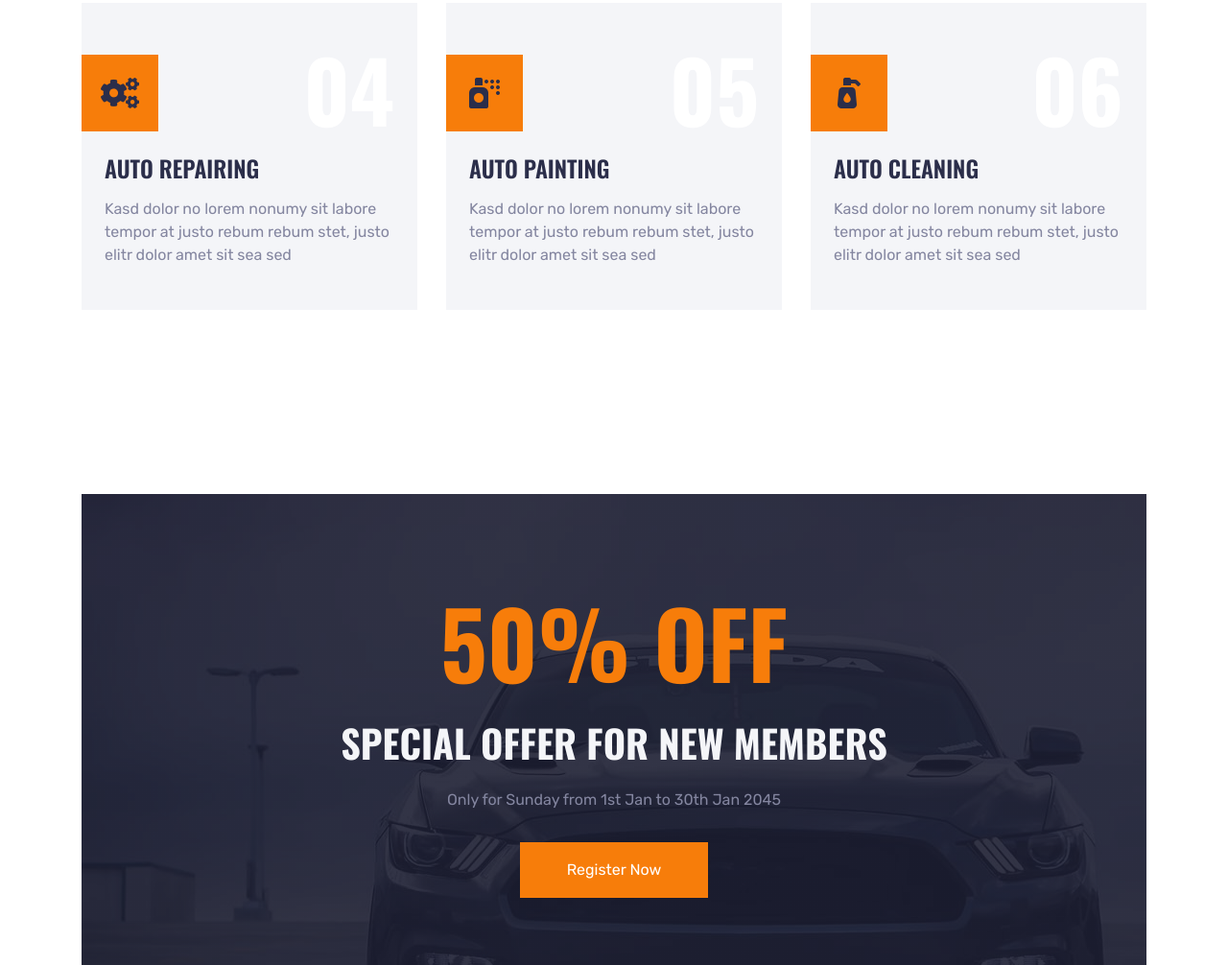
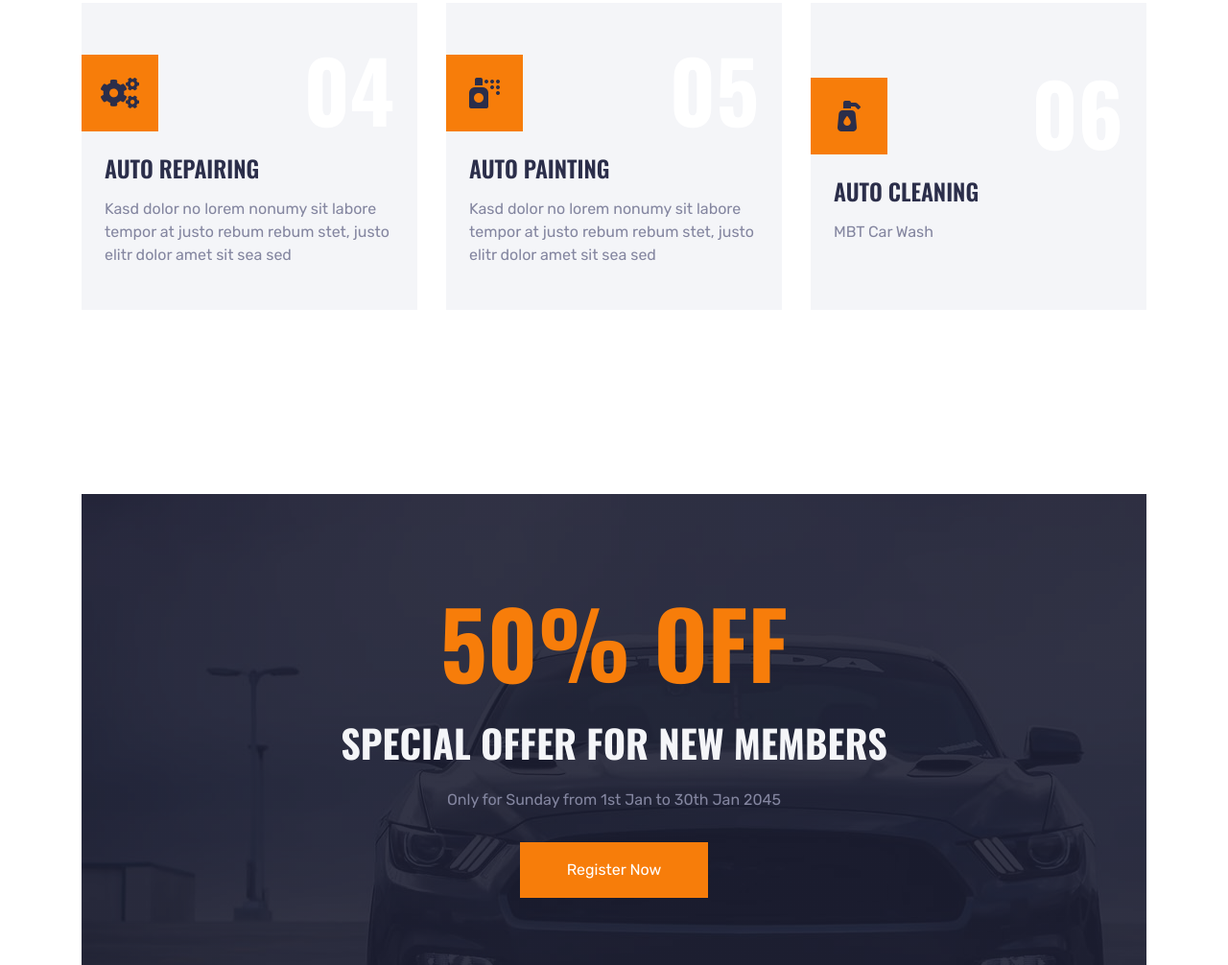
Before and after one commit to SLVVVVVV/Project-Js, a plain HTML site: page index.html in a window 1280 px wide. Shown: the part 2677-3683 px from the top of the page at 96% size. Drawn offline with nearby package versions, Linux system fonts and the light colour scheme.

Commit message:
MBT CAR WASH
HRISTIYAN BEKOV

```diff
--- a/index.html
+++ b/index.html
@@ -299,7 +299,7 @@
                             <h1 class="display-2 text-white mt-n2 m-0">06</h1>
                         </div>
                         <h4 class="text-uppercase mb-3">Auto Cleaning</h4>
-                        <p class="m-0">Kasd dolor no lorem nonumy sit labore tempor at justo rebum rebum stet, justo elitr dolor amet sit sea sed</p>
+                        <p class="m-0">MBT Car Wash</p>
                     </div>
                 </div>
             </div>
```
